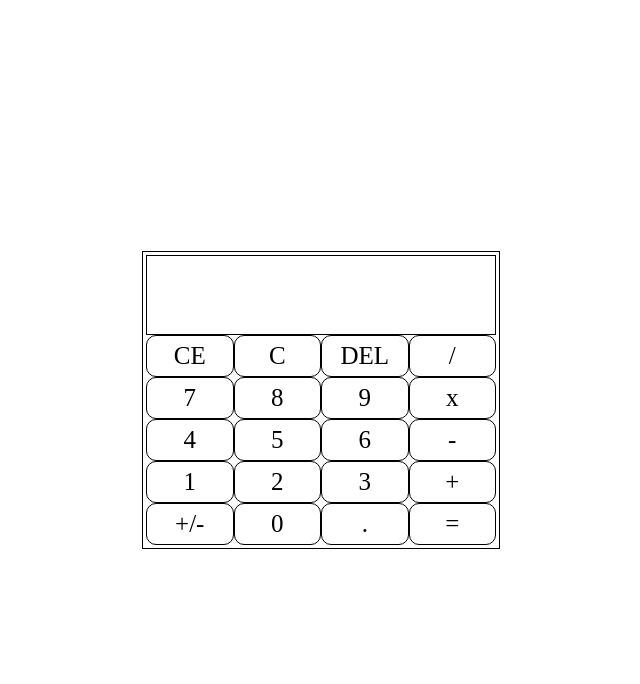
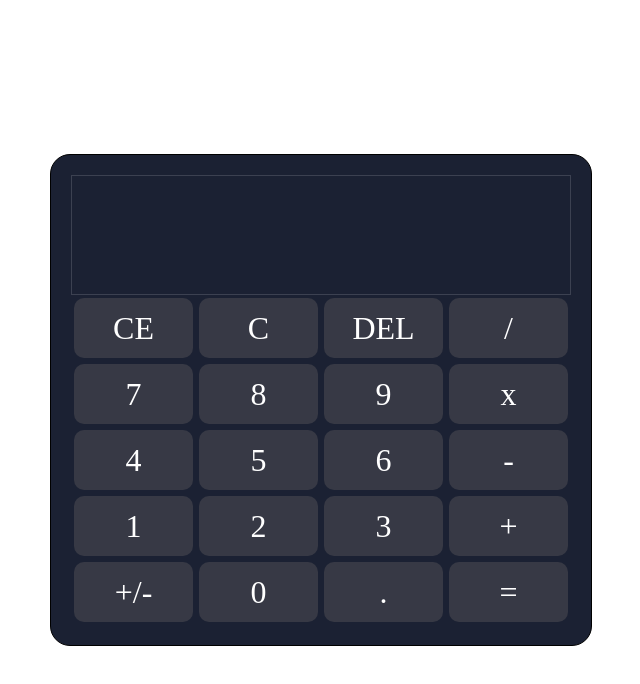
Before and after one commit to NascimentoMatheus1/odin-calculadora, a plain HTML site: page index.html in a window 1280 px wide. Shown: the whole page, without its empty margins (319-959 px from the left). Drawn offline with Linux system fonts and the light colour scheme.

Commit message:
feat: Adicionar cores, aumentar o tamanho dos elementos, retirar bordas dos botões

```diff
--- a/style.css
+++ b/style.css
@@ -12,10 +12,13 @@ body{
 
 #calculadora{
     display: block;
-    width: 350px;
+    width: 500px;
     border: 1px solid black;
-    font-size: 25px;
-    padding: 3px;
+    border-radius: 20px;
+    font-size: 32px;
+    padding: 20px;
+    background-color: #1b2133;
+    color: white;
 }
 
 #calculadora > div{
@@ -24,8 +27,8 @@ body{
 
 #tela{
     width: 100%;
-    height: 80px;
-    border: 1px solid black;
+    height: 120px;
+    border: 1px solid rgba(255, 255, 255, 0.144);
     padding: 10px;
 
     display: flex;
@@ -37,7 +40,7 @@ body{
 
 
 #tela-anterior{
-    font-size: 15px;
+    font-size: 20px;
 }
 
 .linha{
@@ -46,9 +49,9 @@ body{
 }
 
 .button {
-    width: 20px;
-    height: 30px;
-    border: 1px solid black;
+    width: 50px;
+    height: 50px;
+    margin: 3px;
     border-radius: 10px;
     padding: 5px;
     flex-grow: 1;
@@ -57,6 +60,7 @@ body{
     display: flex;
     justify-content: center;
     align-items: center;
+    background-color: #373945;
 }
 
 .button:hover{
```
